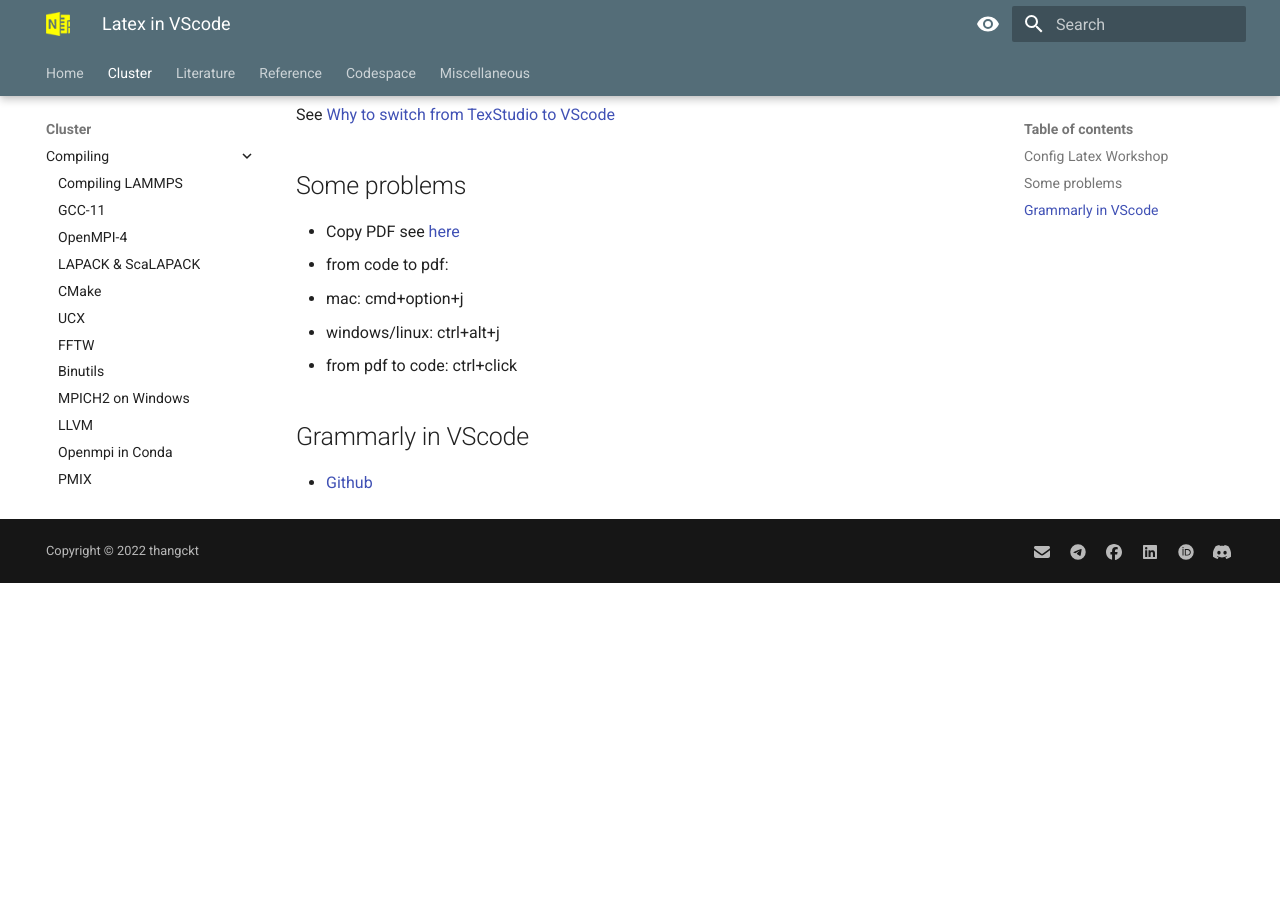
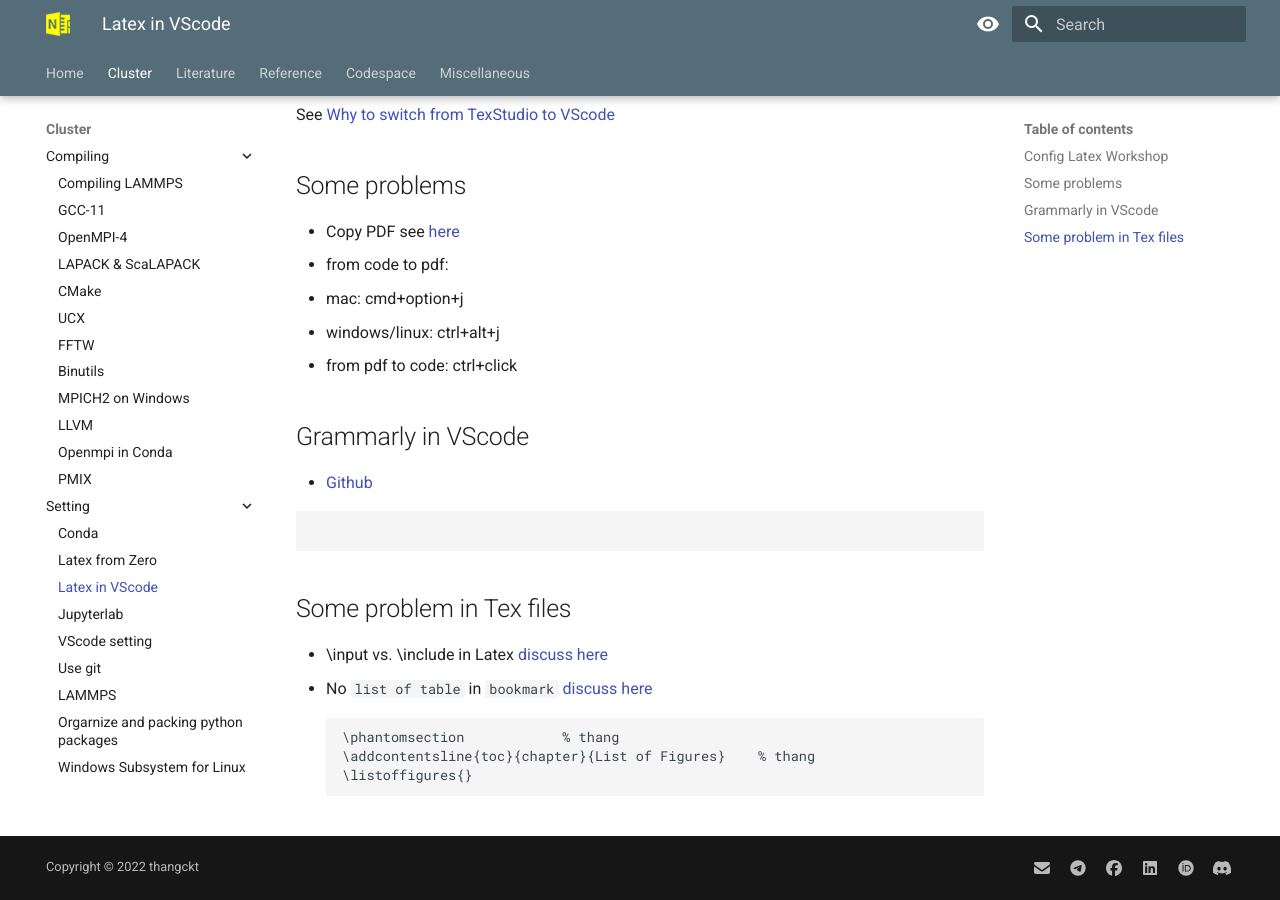
Before and after one commit to thangckt/thangckt.github.io, an MkDocs documentation site: the page built from docs/cluster/AppSetting/Latex_VScode.md, in a window 1280 px wide and 900 px high, scrolled down 1750 px. Built offline with MkDocs 1.6.1 and Material for MkDocs 9.7.7, drawn with Linux system fonts in a browser that asks for light colours; the version menu is left out; before the commit the page ends 2333 px from its top, so only the background shows below that.

Commit message:
Update Latex_VScode.md

````diff
--- a/docs/cluster/AppSetting/Latex_VScode.md
+++ b/docs/cluster/AppSetting/Latex_VScode.md
@@ -105,3 +105,16 @@
 ## Grammarly in VScode
 
 - [Github](https://github.com/znck/grammarly)
+
+```
+
+```
+
+## Some problem in Tex files
+- \input vs. \include in Latex [discuss here](https://tex.stackexchange.com/questions/246/when-should-i-use-input-vs-include)
+- No `list of table` in `bookmark` [discuss here]()
+  ```
+  \phantomsection            % thang
+  \addcontentsline{toc}{chapter}{List of Figures}    % thang
+  \listoffigures{}
+  ```
````
